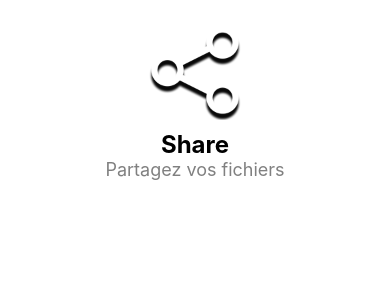
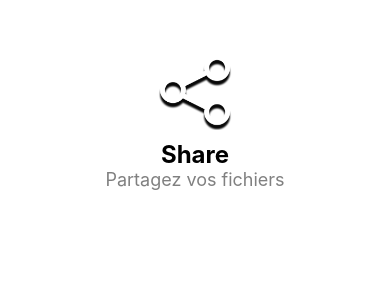
Before and after one commit to m-lcs/share_mobile, a React Native app: screen / in a window 390 px wide. Shown: the top 300 px of the page. Built offline with nearby package versions, Linux system fonts and the light colour scheme.

Commit message:
Update Header.jsx

```diff
--- a/components/Accueil/Header.jsx
+++ b/components/Accueil/Header.jsx
@@ -15,11 +15,12 @@ const styles = StyleSheet.create({
   header: {
     alignItems: 'center',
     justifyContent: 'center',
-    padding: 20,
+    paddingTop: 50,
+    paddingBottom: 20,
   },
   logo: {
-    width: 100,
-    height: 100,
+    width: 80,
+    height: 80,
     marginBottom: 10,
   },
   titre: {
```
